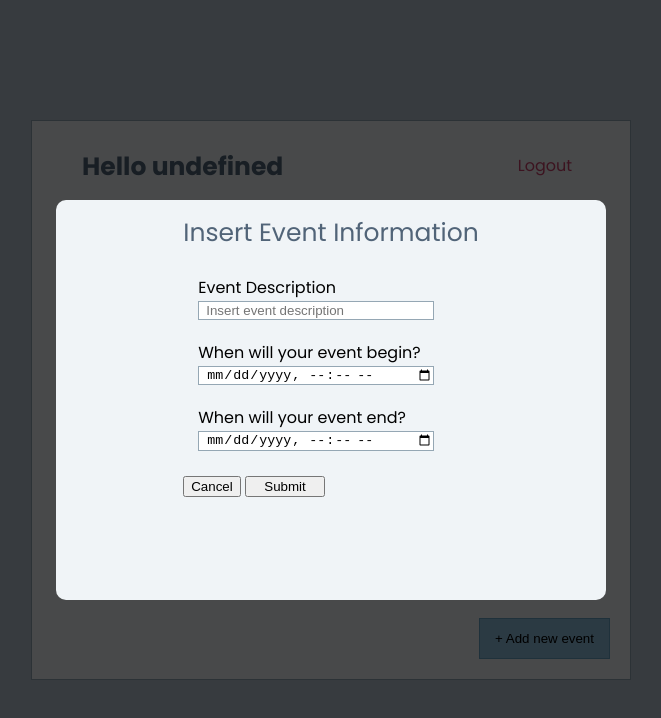
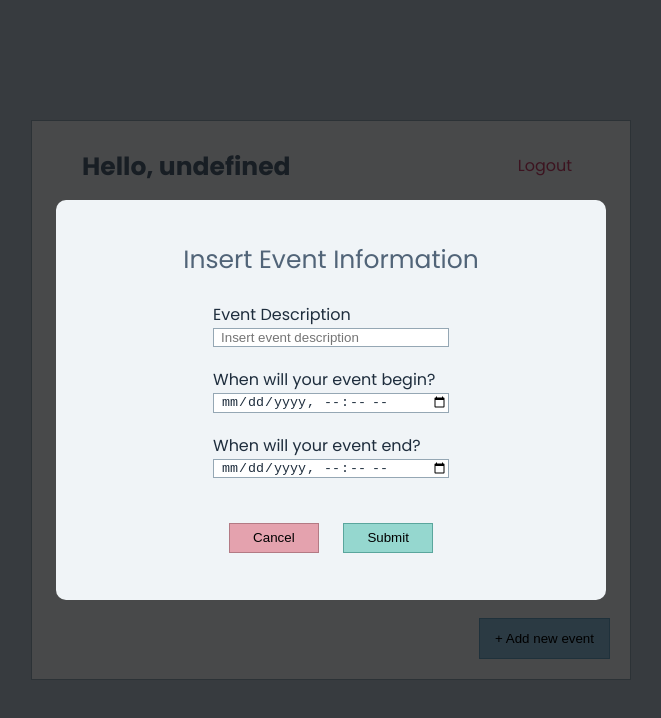
Before and after one commit to pedrolucaspalma/Cal.js, a plain HTML site: page frontend/main/index.html in a window 1280 px wide. Both pictures are taken after a click on the button "+ Add new event". Shown: the whole page, without its empty margins (309-970 px from the left). Drawn offline with Linux system fonts and the light colour scheme; no server answers.

Commit message:
update main page modal

```diff
--- a/frontend/main/index.html
+++ b/frontend/main/index.html
@@ -14,7 +14,7 @@
         <div class="page-container">
                 <section class="user-pannel-container">
                     <div id="user-pannel-container-header">
-                        <h2 id="user-pannel-greeting">Hello ...</h2>
+                        <h2 id="user-pannel-greeting"></h2>
                         <a class="action-button" id="logout" href="#" onclick="logout()">Logout</a>
                     </div>
 
@@ -46,9 +46,13 @@
                                         <input type="datetime-local" name="eventEnding" id="eventEnding">
                                     </div>
                                 </div>
-                                <h2 class="alert-message" id="field-missing" hidden="true">One or more fields are missing. Please, fill all the fields.</h2>
-                                <button onclick="closeModal()" class="cancel-button">Cancel</button>
-                                <input type="submit" class="submit-button"></button><!--!!!!!!!!!!!!!!!!!!!!!!!-->
+                                <div class="modal-form-footer">
+                                    <h2 class="alert-message" id="field-missing" hidden="true">One or more fields are missing. Please, fill all the fields.</h2>
+                                    <div class="modal-form-footer-buttons">
+                                        <button onclick="closeModal()" class="cancel-button">Cancel</button>
+                                        <input type="submit" class="submit-button"></button>
+                                    </div>
+                                </div>
                             </form>
                         </div>
                     </div>
--- a/frontend/main/script.js
+++ b/frontend/main/script.js
@@ -8,7 +8,7 @@ const userId = {
 
 const appendUserNameToGreeting = () => {
   const h2 = document.querySelector("#user-pannel-greeting");
-  h2.innerHTML = "Hello " + localStorage.userName;
+  h2.innerHTML = "Hello, " + localStorage.userName;
 };
 
 appendUserNameToGreeting();
@@ -247,6 +247,7 @@ const submitFormForEdition = (modal, eventId) =>{
       !formData.beginningDate |
       !formData.endingDate
     ) {
+      e.preventDefault();
       fieldMissing.hidden = false;
       return;
     }
--- a/frontend/style.css
+++ b/frontend/style.css
@@ -359,6 +359,8 @@ a{
   cursor: pointer;
 }
 
+/* Modal ===============*/
+
 .modal-overlay.active {
   opacity: 1;
   visibility: visible;
@@ -378,6 +380,10 @@ a{
 }
 
 .modal-card{
+  display: flex;
+  justify-content: center;
+  align-items: center;
+
   height: 50vh;
   width: 550px;
   background-color: var(--card);
@@ -385,11 +391,56 @@ a{
 
   padding: 20px;
 
+}
+
+/* modal-form ============*/
+
+.modal-form{
   display: flex;
+  flex-direction: column;
   justify-content: center;
+  align-items: center;
 }
 
 .modal-form > .title{
   font-size: 25px;
   padding-bottom: 10px;
 }
+
+.modal-form > .elements-container > .element > label, .modal-form > .elements-container > .element > input{
+  color: var(--reg-login-fields)
+}
+
+/*modal-form-footer ============*/
+
+.modal-form-footer{
+  display: flex;
+  flex-direction: column;
+  align-items: center;
+}
+
+.modal-form-footer-buttons{
+  margin-top: 20px;
+}
+
+.modal-form-footer-buttons > .cancel-button{
+  background-color: var(--remove-button);
+  border: 1px solid var(--remove-button-border);
+  width: 90px;
+  height: 30px;
+
+  margin-right: 10px;
+}
+
+.modal-form-footer-buttons > .submit-button{
+  background-color: var(--edit-button);
+  border: 1px solid var(--edit-button-border);
+  width: 90px;
+  height: 30px;
+
+  margin-left: 10px;
+}
+
+.modal-form-footer-buttons >.cancel-button:hover, .modal-form-footer-buttons >.submit-button:hover{
+  cursor: pointer;
+}
```
